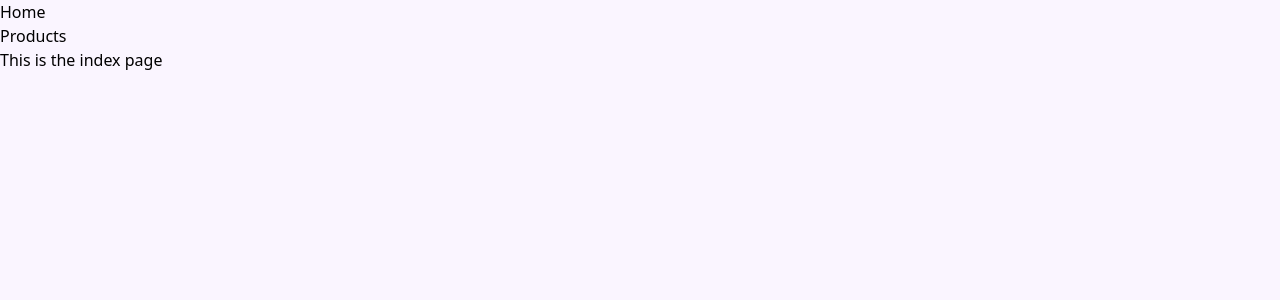
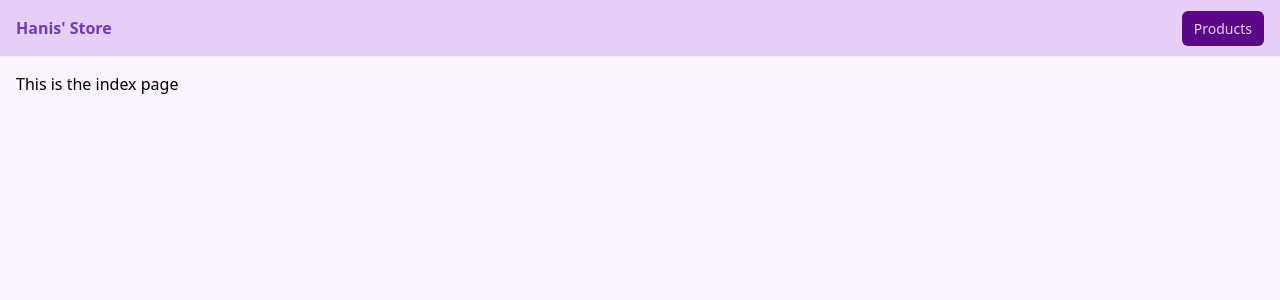
Before and after one commit to HanisRasid123/frontend-nuxt3-cicd-practice, a Nuxt app: page / in a window 1280 px wide. Shown: the top 300 px of the page. Built offline with nearby package versions, Linux system fonts and the light colour scheme.

Commit message:
create templates for pages

```diff
--- /dev/null
+++ b/layouts/default.vue
@@ -0,0 +1,26 @@
+<template>
+  <div>
+    <header class="shadow-sm">
+      <nav class="container mx-auto p-4 flex justify-between">
+        <NuxtLink to="/" class="font-bold">Hanis' Store</NuxtLink>
+        <ul class="flex gap-4">
+          <li><NuxtLink to="/products" class="btn">Products</NuxtLink></li>
+        </ul>
+      </nav>
+    </header>
+  </div>
+
+  <div class="container mx-auto p-4">
+    <slot/>
+  </div>
+</template>
+
+<style scoped>
+  .router-link-exact-active {
+    color: #713ABE;
+    /* color: greenyellow; */
+  }
+  header {
+    background-color: #E5CFF7;
+  }
+</style>
--- /dev/null
+++ b/layouts/products.vue
@@ -0,0 +1,28 @@
+<template>
+  <div>
+    <header class="shadow-sm">
+      <nav class="container mx-auto p-4">
+        <NuxtLink to="/products" class="font-bold">Products</NuxtLink>
+      </nav>
+    </header>
+  </div>
+
+  <div class="container mx-auto p-4">
+    <slot/>
+  </div>
+
+  <footer class="container mx-auto p-4 flex justify-between border-t-2">
+    <ul class="flex gap-4">
+      <li><NuxtLink to="/" class="btn">Home</NuxtLink></li>
+    </ul>
+  </footer>
+</template>
+
+<style scoped>
+  .router-link-exact-active {
+    color: #713ABE;
+  }
+  header {
+    background-color: #E5CFF7;
+  }
+</style>
--- a/pages/index.vue
+++ b/pages/index.vue
@@ -1,17 +1,8 @@
 <!-- Build an online store and make sure it works locally-->
 <!-- Once it works locally, depoly it to aws -->
-
+<!-- Try static deployment afterwards -->
+<!-- https://www.youtube.com/watch?v=dvanqBUoxhc&list=PL4cUxeGkcC9haQlqdCQyYmL_27TesCGPC&index=7 -->
 <template>
-  <div>
-    <header>
-      <nav>
-        <ul>
-          <li><NuxtLink to="/">Home</NuxtLink></li>
-          <li><NuxtLink to="/products">Products</NuxtLink></li>
-        </ul>
-      </nav>
-    </header>
-  </div>
   <div>
     <h1>This is the index page</h1>
   </div>
```
